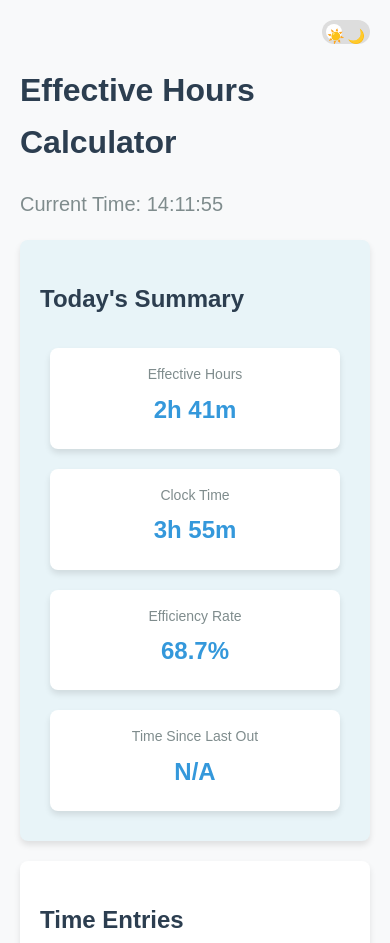
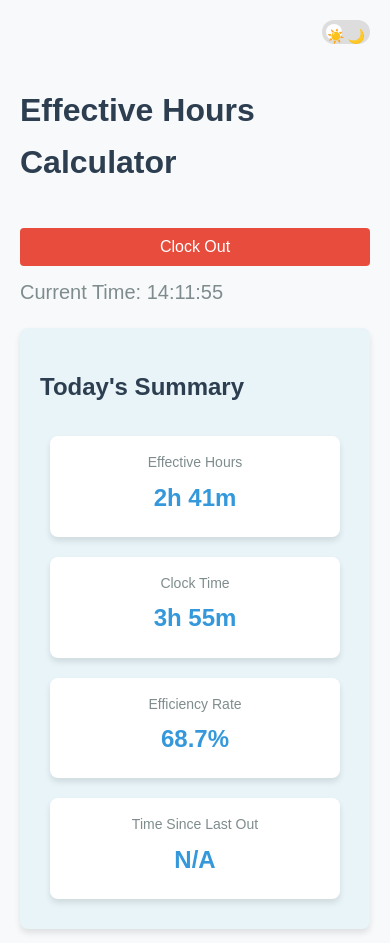
Before and after one commit to SyrusGAppwrk/Efcalc, a plain HTML site: page index.html in a window 390 px wide. Shown: the top 943 px of the page. Drawn offline with Linux system fonts and the light colour scheme.

Commit message:
changed btn position

```diff
--- a/index.html
+++ b/index.html
@@ -162,6 +162,27 @@
       color: var(--stat-label-color);
     }
 
+    .header-container {
+      margin-bottom: 20px;
+    }
+
+    .header-top {
+      display: flex;
+      align-items: center;
+      justify-content: space-between;
+      margin-bottom: 10px;
+    }
+
+    .top-clock-btn {
+      font-size: 16px;
+      padding: 10px 20px;
+      background-color: var(--add-btn);
+    }
+
+    .top-clock-btn:hover {
+      background-color: var(--add-btn-hover);
+    }
+
     #clock {
       font-size: 20px;
       color: var(--clock-color);
@@ -236,7 +257,7 @@
       color: var(--text-color);
     }
 
-    @media (max-width: 600px) {
+          @media (max-width: 600px) {
       .punch-row {
         flex-direction: column;
         align-items: flex-start;
@@ -258,6 +279,17 @@
         margin-bottom: 20px;
         justify-content: flex-end;
       }
+
+      .header-top {
+        flex-direction: column;
+        align-items: flex-start;
+        gap: 10px;
+      }
+
+      .top-clock-btn {
+        width: 100%;
+        margin-top: 10px;
+      }
     }
   </style>
 </head>
@@ -273,8 +305,13 @@
     </label>
   </div>
 
-  <h1>Effective Hours Calculator</h1>
-  <div id="clock"></div>
+  <div class="header-container">
+    <div class="header-top">
+      <h1>Effective Hours Calculator</h1>
+      <button id="clock-in-out" class="top-clock-btn">Clock In</button>
+    </div>
+    <div id="clock"></div>
+  </div>
 
   <div class="card summary-card">
     <h2>Today's Summary</h2>
@@ -306,7 +343,6 @@
 
     <div class="button-group">
       <button id="add-punch" class="add-btn">Add Time Entry</button>
-      <button id="clock-in-out">Clock In</button>
       <button id="save-data">Save Data</button>
       <button id="load-data">Load Data</button>
       <button id="reset-data">Reset</button>
@@ -513,7 +549,7 @@
     }
 
     function handleClockInOut() {
-      const button = document.getElementById("clock-in-out");
+      const topButton = document.getElementById("clock-in-out");
 
       // Find if we have an ongoing punch (in but no out)
       const ongoingPunchIndex = punches.findIndex(punch => punch[0] && !punch[1]);
@@ -522,12 +558,14 @@
         // Clock out
         const now = new Date();
         punches[ongoingPunchIndex][1] = formatTime(now);
-        button.innerText = "Clock In";
+        topButton.innerText = "Clock In";
+        topButton.style.backgroundColor = "var(--add-btn)";
       } else {
         // Clock in
         const now = new Date();
         punches.push([formatTime(now), ""]);
-        button.innerText = "Clock Out";
+        topButton.innerText = "Clock Out";
+        topButton.style.backgroundColor = "var(--delete-btn)";
       }
 
       saveDataToStorage();
@@ -536,9 +574,16 @@
     }
 
     function updateClockInOutButton() {
-      const button = document.getElementById("clock-in-out");
+      const topButton = document.getElementById("clock-in-out");
       const ongoingPunch = punches.some(punch => punch[0] && !punch[1]);
-      button.innerText = ongoingPunch ? "Clock Out" : "Clock In";
+
+      if (ongoingPunch) {
+        topButton.innerText = "Clock Out";
+        topButton.style.backgroundColor = "var(--delete-btn)";
+      } else {
+        topButton.innerText = "Clock In";
+        topButton.style.backgroundColor = "var(--add-btn)";
+      }
     }
 
     function saveDataToStorage() {
```
